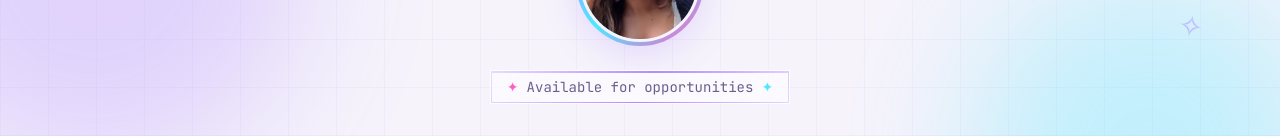
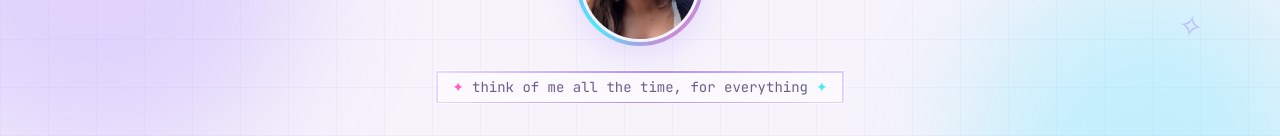
Before and after one commit to anh1410/anagha-portfolio, a React (Vite) app: page / in a window 1280 px wide. Shown: the part 201-337 px from the top of the page. Built offline with nearby package versions, Linux system fonts and the light colour scheme.

Commit message:
Add profile photo, update badge copy, fix asset base paths

```diff
--- a/src/components/Hero.jsx
+++ b/src/components/Hero.jsx
@@ -28,7 +28,7 @@ export default function Hero() {
         style={{ color: 'var(--text-dim)' }}
       >
         <span style={{ color: 'var(--hot-pink)' }}>✦</span>
-        Available for opportunities
+        think of me all the time, for everything
         <span style={{ color: 'var(--hyper-cyan)' }}>✦</span>
       </motion.div>
 
```
